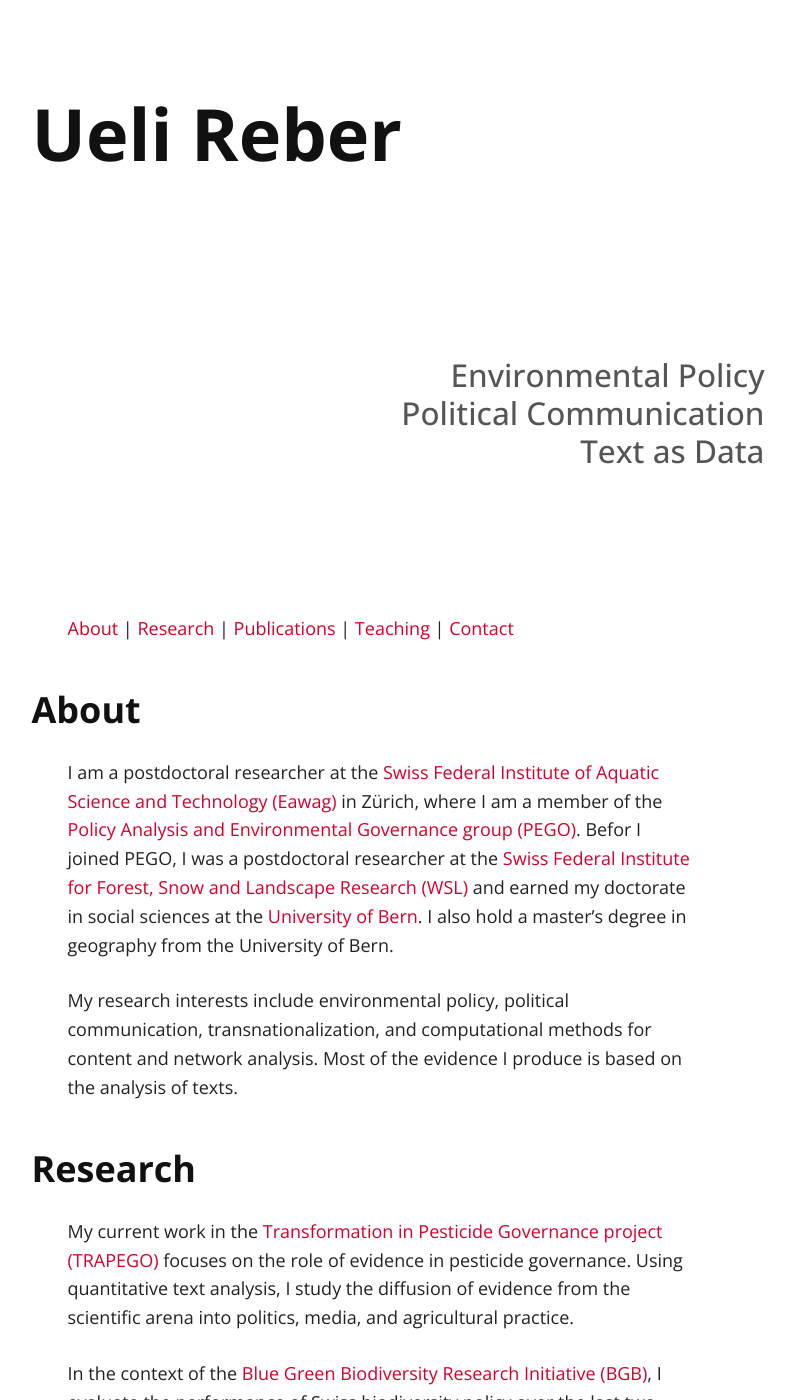
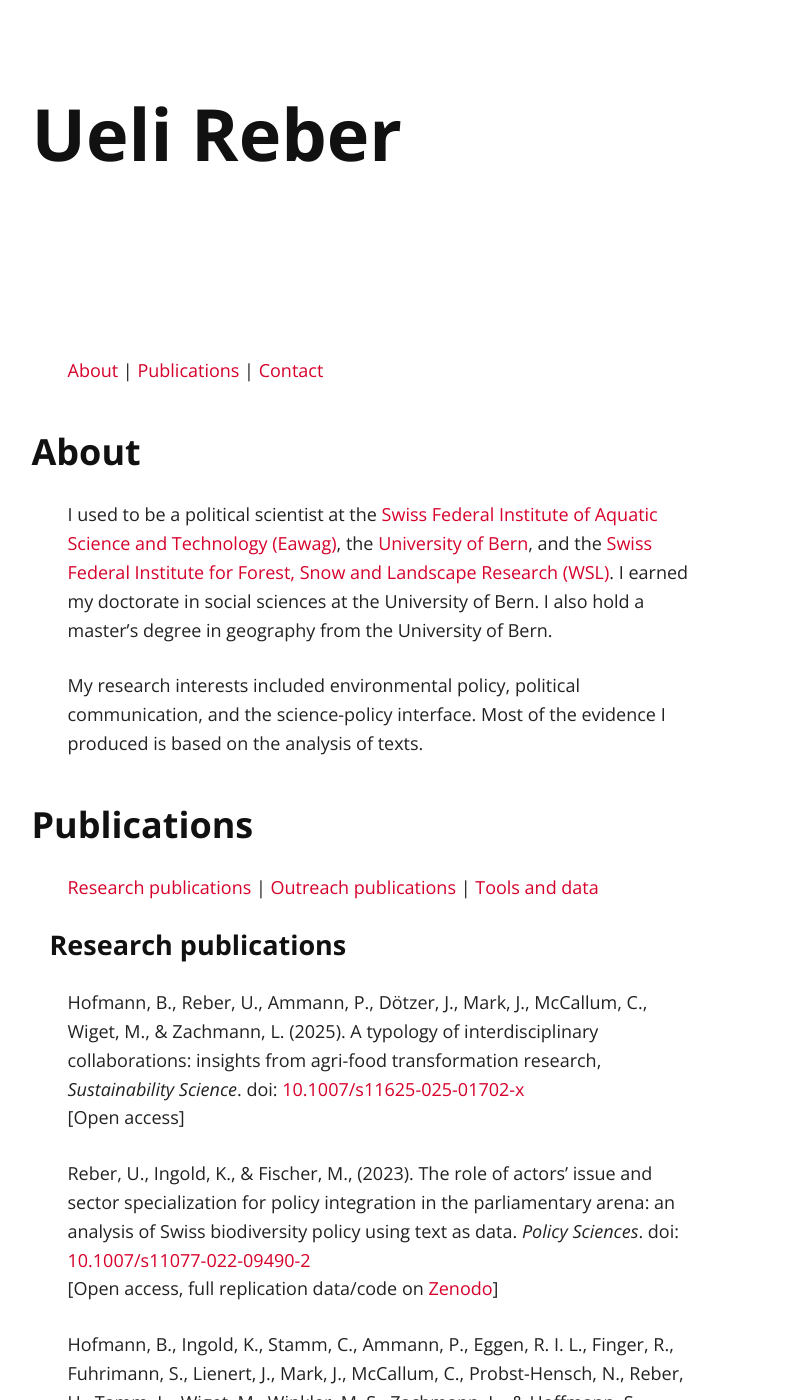
Before and after one commit to ureber/ureber.github.io, a Jekyll site: the page built from index.md, in a window 1280 px wide and 1400 px high. Shown: the whole window, without its empty margins (260-1055 px from the left). Built offline with Jekyll 4.4.1, drawn with Linux system fonts in a browser that asks for light colours; our own code applies the rules of GitHub Pages for plain Markdown files; some of the changed text lies outside the part shown.

Commit message:
End of academia

```diff
--- a/index.md
+++ b/index.md
@@ -2,34 +2,22 @@
 layout: default
 ---
 
-## Environmental Policy<br>Political Communication<br>Text as Data
-
-[About](#about) \| [Research](#research) \| [Publications](#publications) \| [Teaching](#teaching) \| [Contact](#contact)
+[About](#about) \| [Publications](#publications) \| [Contact](#contact)
 
 ### <a name="about"></a>About
 
-I am a postdoctoral researcher at the <a href="https://www.eawag.ch/en/" target="_blank">Swiss Federal Institute of Aquatic Science and Technology (Eawag)</a> in Zürich, where I am a member of the <a href="https://www.eawag.ch/en/department/ess/main-focus/pego/" target="_blank">Policy Analysis and Environmental Governance group (PEGO)</a>. Befor I joined PEGO, I was a postdoctoral researcher at the <a href="https://www.wsl.ch/en/index.html" target="_blank">Swiss Federal Institute for Forest, Snow and Landscape Research (WSL)</a> and earned my doctorate in social sciences at the <a href="https://www.unibe.ch/index_eng.html" target="_blank">University of Bern</a>. I also hold a master's degree in geography from the University of Bern.
+I used to be a political scientist at the <a href="https://www.eawag.ch/en/" target="_blank">Swiss Federal Institute of Aquatic Science and Technology (Eawag)</a>, the <a href="https://www.unibe.ch/index_eng.html" target="_blank">University of Bern</a>, and the <a href="https://www.wsl.ch/en/index.html" target="_blank">Swiss Federal Institute for Forest, Snow and Landscape Research (WSL)</a>. I earned my doctorate in social sciences at the University of Bern. I also hold a master's degree in geography from the University of Bern.
 
-My research interests include environmental policy, political communication, transnationalization, and computational methods for content and network analysis. Most of the evidence I produce is based on the analysis of texts.
-
-### <a name="research"></a>Research
-
-My current work in the <a href="https://trapego.ch/en/" target="_blank">Transformation in Pesticide Governance project (TRAPEGO)</a> focuses on the role of evidence in pesticide governance. Using quantitative text analysis, I study the diffusion of evidence from the scientific arena into politics, media, and agricultural practice.
-
-In the context of the <a href="https://www.wsl.ch/en/about-wsl/programmes-and-initiatives/blue-green-biodiversity-research-initiative.html" target="_blank">Blue Green Biodiversity Research Initiative (BGB)</a>, I evaluate the performance of Swiss biodiversity policy over the last two decades. The focus is on the integration of biodiversity into different policy sectors and stages of the policy process. This also involves the question of which actors are driving biodiversity integration.
-
-<img src="images/net_3.png" alt="Climate change hyperlink and discourse network">
-<p><small>The transnational climate change debate online: Nodes represent actors, ties represent hyperlinks in the bottom network and common topics in the top network, colors represent the actors' countries (Reber & Häussler, work in progress).</small></p>
-
-In my dissertation <a href="https://boristheses.unibe.ch/2270/" target="_blank">World Wide Web? A closer look at the transnational online public discourse on climate change</a>, I examined whether the climate change issue produces transnationalized publics in different countries and searched for factors that can explain the patterns found. The project aimed to improve the understanding of how political discourses work in the digital society and to provide answers to current methodological challenges when it comes to the analysis of online discourses. The dissertation was part of the project <a href="https://www.ikmb.unibe.ch/research/researchprojects/finished_research_projects/abgeschlossene_forschungsprojekte/political_agenda_building_under_the_conditions_of_a_hybrid_media_system__a_comparison_across_countries_and_issues_2014_2017/index_eng.html" target="_blank">Political agenda-building under the conditions of a hybrid media system – a comparison across countries and issues</a>.
-
-I am member of the <a href="https://www.svpw-assp.ch/en/home/" target="_blank">Swiss Political Science Association (SPSA)</a>.
+My research interests included environmental policy, political communication, and the science-policy interface. Most of the evidence I produced is based on the analysis of texts.
 
 ### <a name="publications"></a>Publications
 
 [Research publications](#research-publications) \| [Outreach publications](#outreach-publications) \| [Tools and data](#tools)
 
 #### <a name="research-publications"></a>Research publications
+
+Hofmann, B., Reber, U., Ammann, P., Dötzer, J., Mark, J., McCallum, C., Wiget, M., & Zachmann, L. (2025). A typology of interdisciplinary collaborations: insights from agri-food transformation research, _Sustainability Science_. doi: <a href="https://doi.org/10.1007/s11625-025-01702-x" target="_blank">10.1007/s11625-025-01702-x</a><br>
+\[Open access\]
 
 Reber, U., Ingold, K., & Fischer, M., (2023). The role of actors' issue and sector specialization for policy integration in the parliamentary arena: an analysis of Swiss biodiversity policy using text as data. _Policy Sciences_. doi: <a href="https://doi.org/10.1007/s11077-022-09490-2" target="_blank">10.1007/s11077-022-09490-2</a><br>
 \[Open access, full replication data/code on <a href="https://doi.org/10.5281/zenodo.7341147" target="_blank">Zenodo</a>\]
@@ -82,32 +70,15 @@ Reber, U., Fischer, M., Ingold, K., Kienast, F., Hersperger, A. M., & Grütter,
 
 #### <a name="tools"></a>Tools and data
 
+Reber, U., Ingold, K., & Stamm, C. (2025). _Data of the TRAPEGO analysis of evidence use in the public discourse on pesticides in Switzerland_. doi: <a href="https://doi.org/10.25678/000EJP" target="_blank">10.25678/000EJP</a><br>
+\[Open access\]
+
 Reber, U., Ingold, K., & Stamm, C. (2023). _Codebook for the analysis of evidence use in the public discourse on pesticides in Switzerland_. doi: <a href="https://doi.org/10.5281/zenodo.8124824" target="_blank">10.5281/zenodo.8124824</a><br>
 \[Open access\]
 
-### <a name="teaching"></a>Teaching
-
-I teach courses in the areas of political communication and computational methods. My most recent teaching activities include:
-
-* <a href="/assets/2023-05-09_Textanalyse_Syllabus.pdf" target="_blank">Text analysis for social sciences</a> (University of Bern, master seminar, spring 2023)
-* Introduction to R for social sciences (University of Bern, bachelor tutorial, fall 2020, together with Dr. Aleksandra Urman and Dr. Marlene Kammerer)
-* Text as Data: Introduction to Web Scraping and Text Mining mit R (University of Bern, bachelor proseminar, spring 2020)
-* Introduction to R for communication research (University of Bern, bachelor tutorial, fall 2019, together with Dr. Thomas Häussler and Aleksandra Urman)
-* Introduction to Web scraping and automated content analysis with R (University of Bern, bachelor proseminar, spring 2019)
-* Structure and content: Combining social network analysis and topic modeling (University of Bremen, PhD/postdoc workshop, fall 2018)
-* Political online communication (University of Bern, bachelor proseminar, fall 2018)
-
 ### <a name="contact"></a>Contact
 
-#### online
-
 <div class="row">
-<div class="column">
-<a href="mailto:ueli.reber@eawag.ch"><img src="images/mail.png" alt="Email" style="width:100%"></a>
-</div>
-<div class="column">
-<a rel="me" href="https://sciences.social/@u_reber" target="_blank"><img src="images/mas.png" alt="Mastodon" style="width:100%"></a>
-</div>
 <div class="column">
 <a href="https://www.linkedin.com/in/ureber" target="_blank"><img src="images/li.png" alt="LinkedIn" style="width:100%"></a>
 </div>
@@ -122,14 +93,6 @@ I teach courses in the areas of political communication and computational method
 </div>
 </div>
 
-#### offline
-
-Eawag: Swiss Federal Institute of Aquatic Science and Technology<br>
-Environmental Social Sciences<br>
-Überlandstrasse 133<br>
-8600 Dübendorf<br>
-Switzerland
-
 <hr>
 
-<cred>© 2023 Ueli Reber. Design by <a href="https://jekyllrb.com/" target="_blank">Jekyll</a> and <a href="https://github.com/adueck/good-clean-read" target="_blank">Good Clean Read</a></cred>
+<cred>© 2025 Ueli Reber. Design by <a href="https://jekyllrb.com/" target="_blank">Jekyll</a> and <a href="https://github.com/adueck/good-clean-read" target="_blank">Good Clean Read</a></cred>
```
